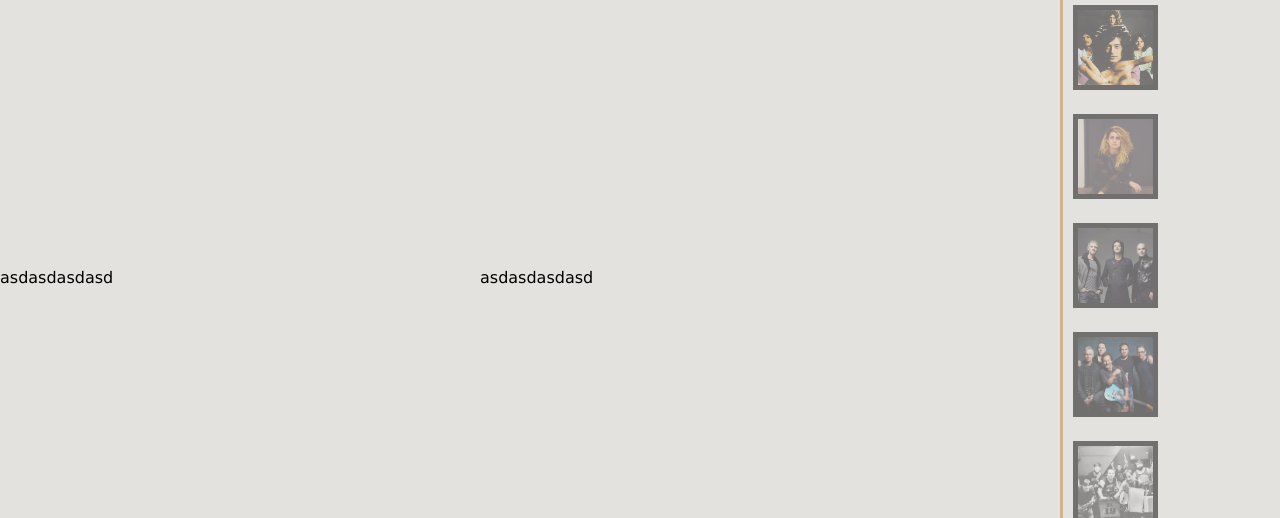
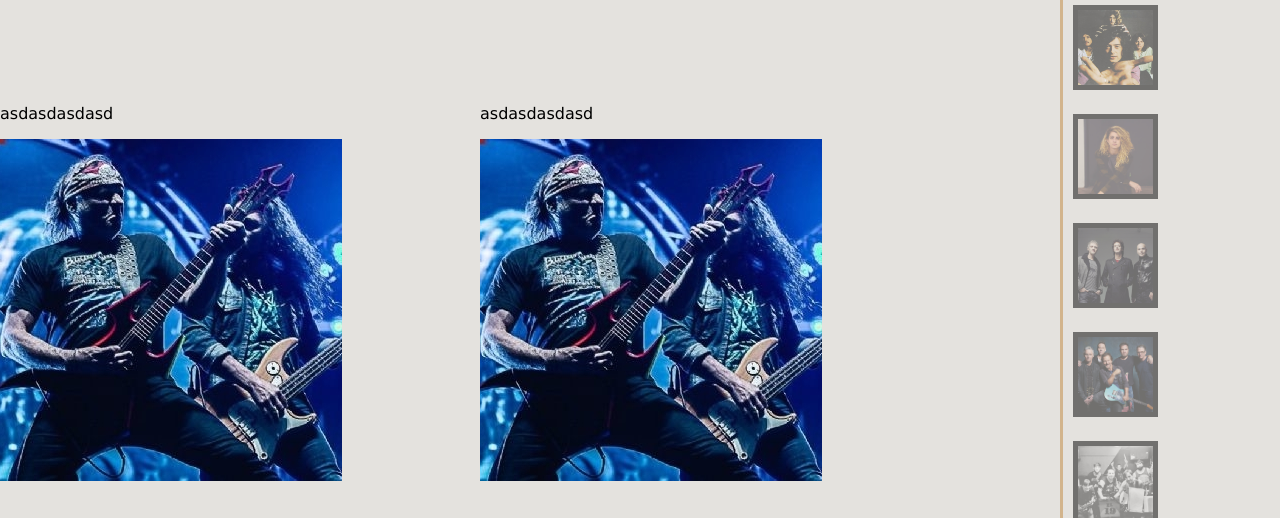
Before and after one commit to DanielTorres-github/Estudios-Ficcion, a plain HTML site: page index.html in a window 1280 px wide. Shown: the part 920-1438 px from the top of the page. Drawn offline with Linux system fonts and the light colour scheme; the site is published under a folder, as on GitHub Pages, so addresses that start at the root find nothing.

Commit message:
Update index.html

```diff
--- a/index.html
+++ b/index.html
@@ -57,11 +57,11 @@
         <section class="leftDown">
             <div class="blogHome">
                 <!-- Seccion ultimas noticias + link a seccion Blog -->
-                <p>asdasdasdasd</p><img src="/img/artistas/larenga.jpg" alt="">
+                <p>asdasdasdasd</p><img src="./img/artistas/larenga.jpg" alt="">
             </div>
             <div class="salasHome">
                 <!-- Vista rapida de salas + link a seccion Salas -->
-                <p>asdasdasdasd</p><img src="/img/artistas/larenga.jpg" alt="">
+                <p>asdasdasdasd</p><img src="./img/artistas/larenga.jpg" alt="">
             </div>
         </section>
 
```
